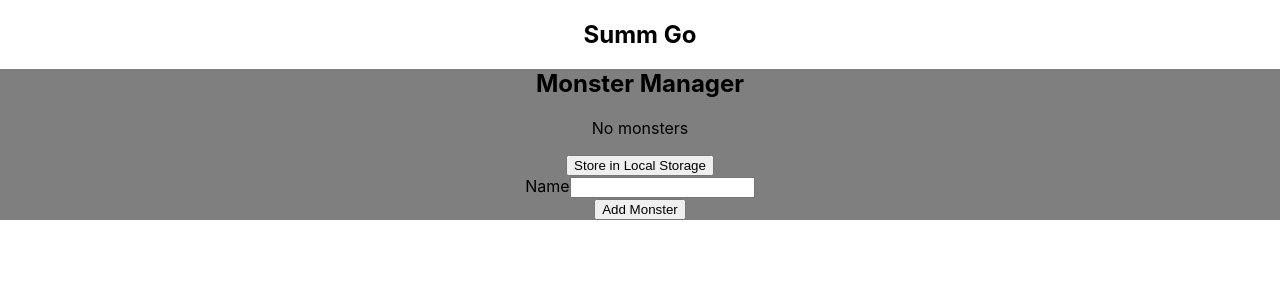
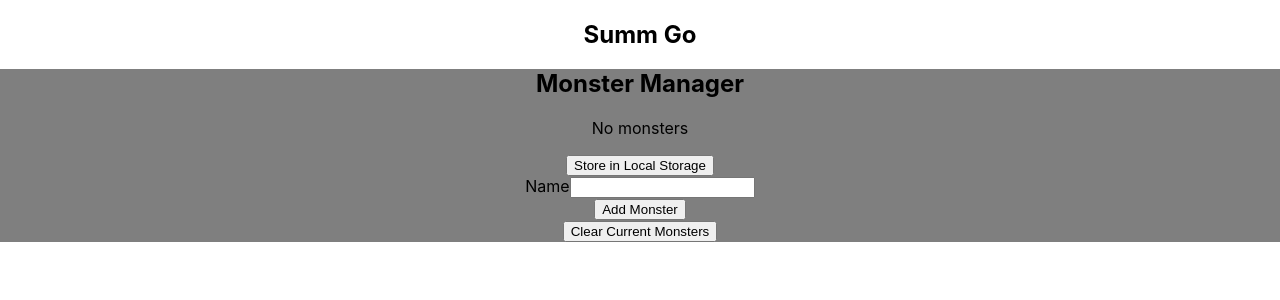
Before and after one commit to Wolven531/summ-go, a React (Create React App) app: page / in a window 1280 px wide. Shown: the top 300 px of the page. Built offline with nearby package versions, Linux system fonts and the light colour scheme.

Commit message:
Add button to clear current monsters

```diff
--- a/src/MonsterManager/MonsterManager.js
+++ b/src/MonsterManager/MonsterManager.js
@@ -57,6 +57,11 @@ class MonsterManager extends Component {
 					</section>
 					<input type="submit" value="Add Monster" />
 				</form>
+				<section>
+					<button
+						className="clear-monsters"
+						onClick={this.clearMonsters}>Clear Current Monsters</button>
+				</section>
 			</article>
 		)
 	}
@@ -71,6 +76,8 @@ class MonsterManager extends Component {
 		this.setState({ monsterName: '', monsters: updatedMonsters })
 	}
 
+	clearMonsters = () => this.setState({ monsters: [] })
+
 	onMonsterNameChange = ({ target: { value } }) => this.setState({ monsterName: value })
 
 	storeMonstersToLocal = () => {
```
